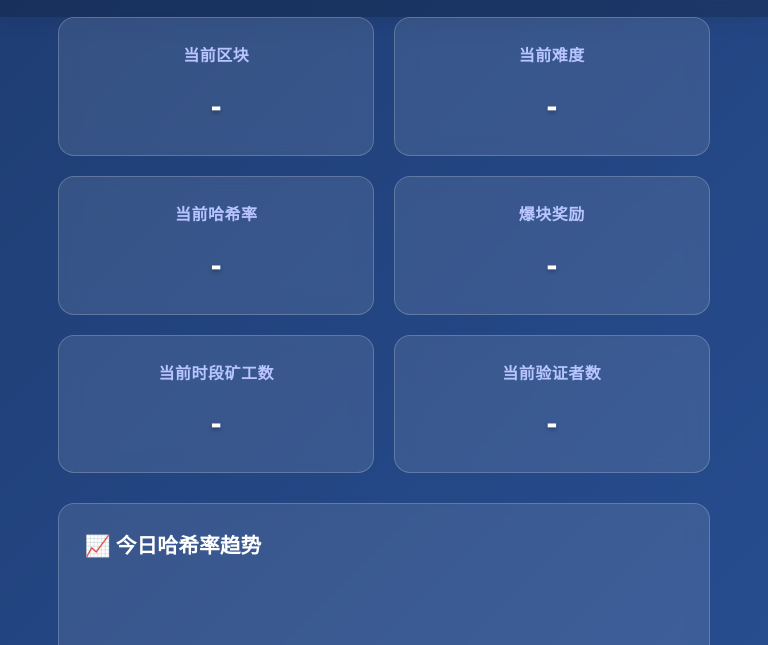
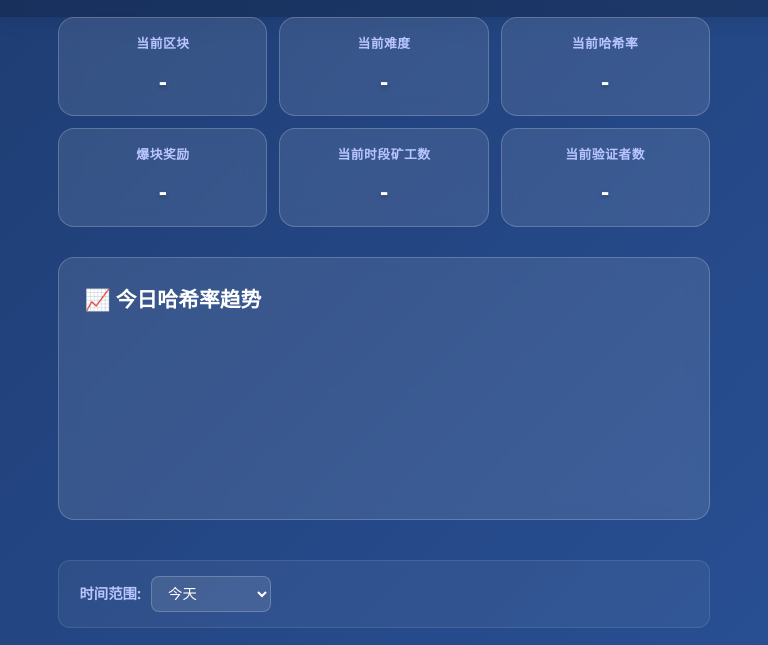
Before and after one commit to xchainw/3dp-block-monitor, a website: page public/index.html in a window 768 px wide. Shown: the part 120-765 px from the top of the page. Drawn offline with nearby package versions, Linux system fonts and the light colour scheme; no server answers.

Commit message:
Features: Adjusted style grid layout, optimized responsive design, updated style and spacing of statistics cards.

```diff
--- a/public/style.css
+++ b/public/style.css
@@ -114,27 +114,27 @@ main {
 
 .stats-grid {
     display: grid;
-    grid-template-columns: repeat(auto-fit, minmax(250px, 1fr));
-    gap: 20px;
+    grid-template-columns: repeat(auto-fit, minmax(220px, 1fr));
+    gap: 15px;
     margin-bottom: 30px;
     max-width: 100%;
 }
 
-/* 大屏幕时固定5列显示 */
+/* 大屏幕时固定6列显示 */
 @media (min-width: 1400px) {
     .stats-grid {
-        grid-template-columns: repeat(5, 1fr);
-        max-width: 1400px;
+        grid-template-columns: repeat(6, 1fr);
+        max-width: 1600px;
         margin-left: auto;
         margin-right: auto;
     }
 }
 
-/* 中等屏幕时显示3-4列 */
+/* 中等屏幕时显示5列 */
 @media (min-width: 1200px) and (max-width: 1399px) {
     .stats-grid {
-        grid-template-columns: repeat(4, 1fr);
-        max-width: 1200px;
+        grid-template-columns: repeat(5, 1fr);
+        max-width: 1400px;
         margin-left: auto;
         margin-right: auto;
     }
@@ -144,7 +144,7 @@ main {
     background: rgba(255, 255, 255, 0.1);
     backdrop-filter: blur(10px);
     border-radius: 16px;
-    padding: 25px;
+    padding: 20px;
     text-align: center;
     border: 1px solid rgba(255, 255, 255, 0.2);
     transition: all 0.3s ease;
@@ -157,15 +157,15 @@ main {
 }
 
 .stat-card h3 {
-    font-size: 1rem;
+    font-size: 0.9rem;
     color: #b8c5ff;
-    margin-bottom: 10px;
+    margin-bottom: 8px;
     text-transform: uppercase;
     letter-spacing: 0.5px;
 }
 
 .stat-value {
-    font-size: 2rem;
+    font-size: 1.8rem;
     font-weight: 700;
     color: #ffffff;
     margin: 0;
@@ -763,6 +763,23 @@ footer p {
         max-width: 95%;
     }
 
+    .stats-grid {
+        grid-template-columns: repeat(3, 1fr);
+        gap: 12px;
+    }
+
+    .stat-card {
+        padding: 15px;
+    }
+
+    .stat-card h3 {
+        font-size: 0.8rem;
+    }
+
+    .stat-value {
+        font-size: 1.5rem;
+    }
+
     .address-cell {
         font-size: 0.8rem;
     }
```
